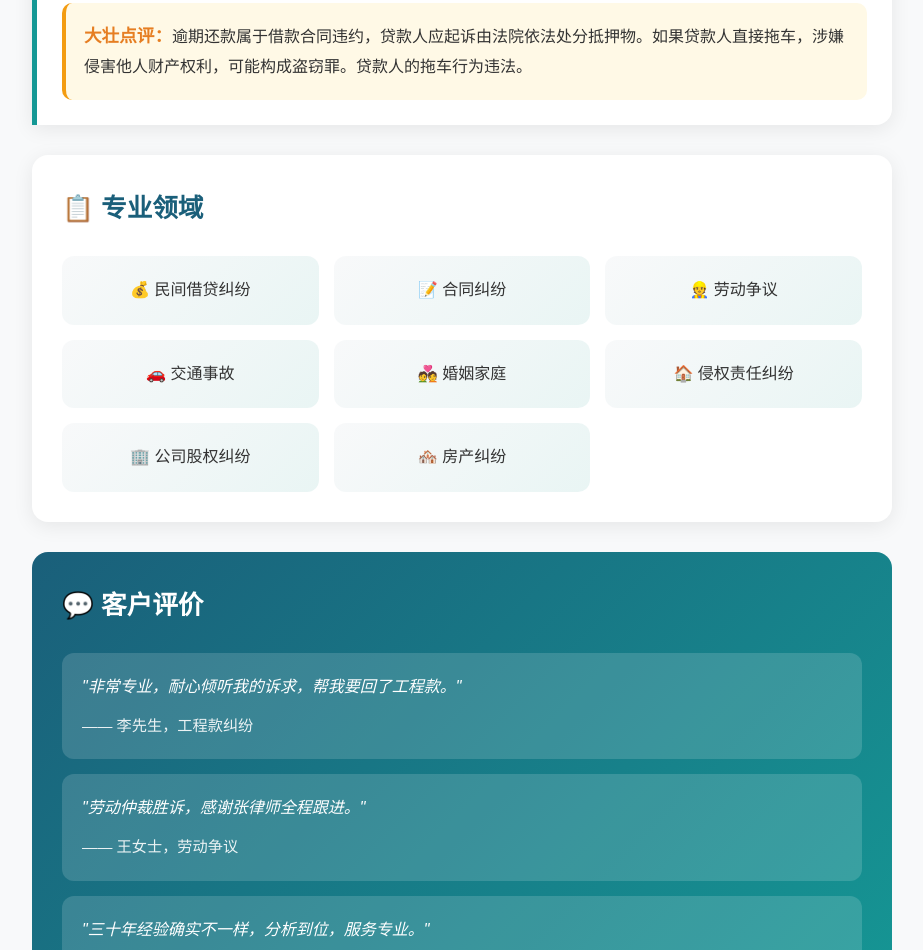
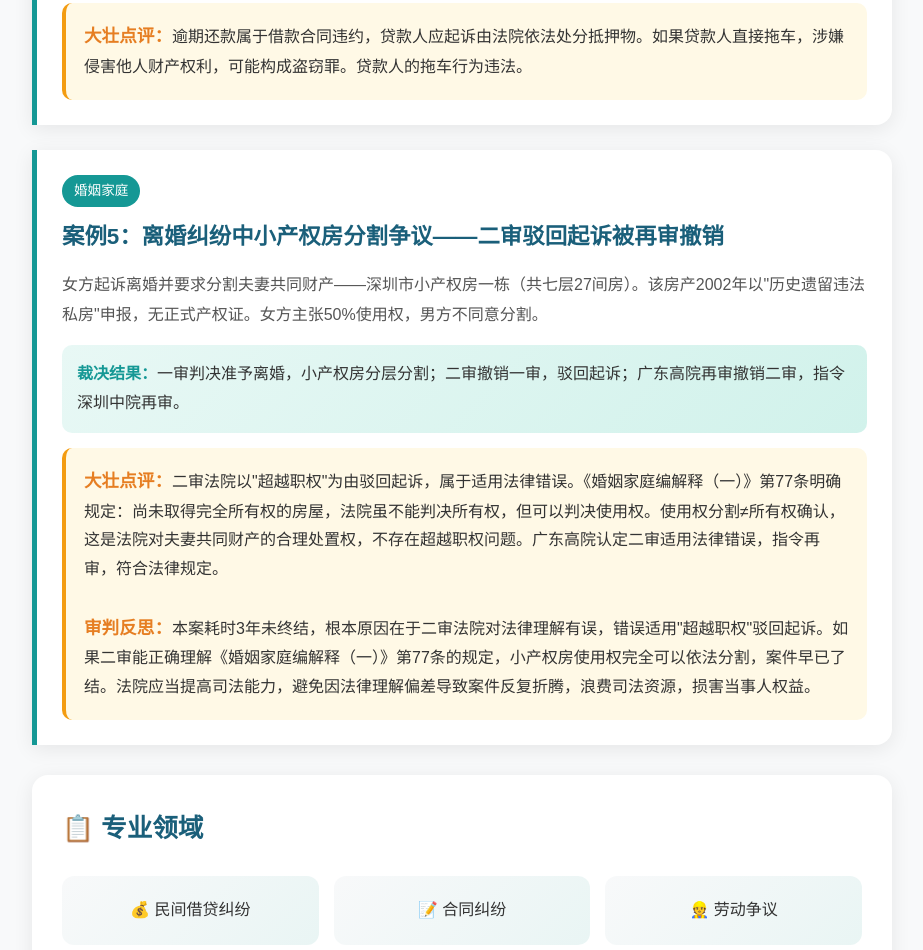
Before and after one commit to zhangjosephsir/zhangdazhuang, a plain HTML site: page index.html in a window 1280 px wide. Shown: the part 4316-5266 px from the top of the page, without its empty margins (178-1101 px from the left). Drawn offline with Linux system fonts and the light colour scheme.

Commit message:
新增案例：离婚纠纷中小产权房分割争议

```diff
--- a/index.html
+++ b/index.html
@@ -854,6 +854,20 @@
                     <strong>大壮点评：</strong>逾期还款属于借款合同违约，贷款人应起诉由法院依法处分抵押物。如果贷款人直接拖车，涉嫌侵害他人财产权利，可能构成盗窃罪。贷款人的拖车行为违法。
                 </div>
             </div>
+
+            <div class="case">
+                <span class="case-tag">婚姻家庭</span>
+                <div class="case-title">案例5：离婚纠纷中小产权房分割争议——二审驳回起诉被再审撤销</div>
+                <div class="case-content">
+                    <p>女方起诉离婚并要求分割夫妻共同财产——深圳市小产权房一栋（共七层27间房）。该房产2002年以"历史遗留违法私房"申报，无正式产权证。女方主张50%使用权，男方不同意分割。</p>
+                </div>
+                <div class="case-result">
+                    <strong>裁决结果：</strong>一审判决准予离婚，小产权房分层分割；二审撤销一审，驳回起诉；广东高院再审撤销二审，指令深圳中院再审。
+                </div>
+                <div class="case-comment">
+                    <strong>大壮点评：</strong>二审法院以"超越职权"为由驳回起诉，属于适用法律错误。《婚姻家庭编解释（一）》第77条明确规定：尚未取得完全所有权的房屋，法院虽不能判决所有权，但可以判决使用权。使用权分割≠所有权确认，这是法院对夫妻共同财产的合理处置权，不存在超越职权问题。广东高院认定二审适用法律错误，指令再审，符合法律规定。<br><br><strong>审判反思：</strong>本案耗时3年未终结，根本原因在于二审法院对法律理解有误，错误适用"超越职权"驳回起诉。如果二审能正确理解《婚姻家庭编解释（一）》第77条的规定，小产权房使用权完全可以依法分割，案件早已了结。法院应当提高司法能力，避免因法律理解偏差导致案件反复折腾，浪费司法资源，损害当事人权益。
+                </div>
+            </div>
         </div>
 
         <!-- Services -->
```
